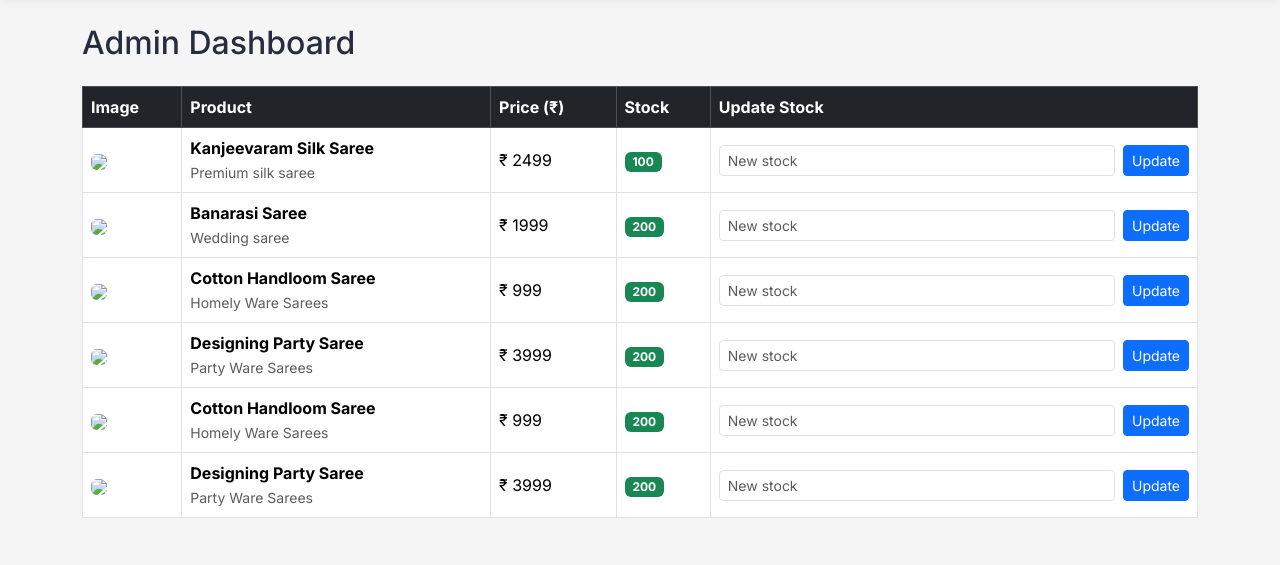
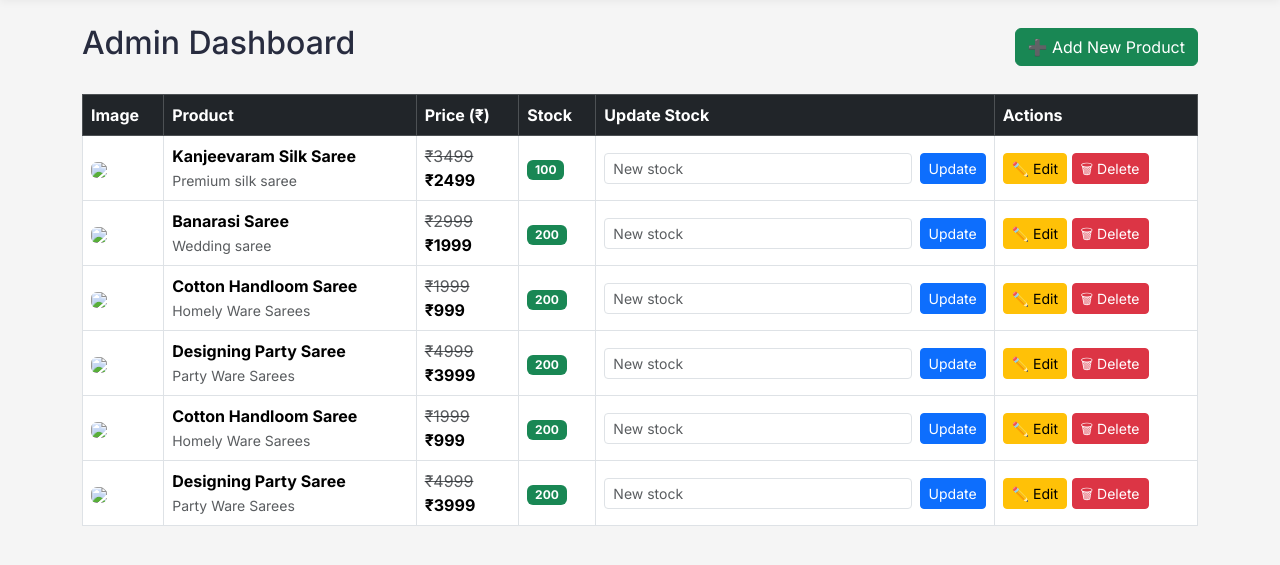
Before and after one commit to SamanuAbhinay/Rajis_Sarees_Store, a Flask app: page /admin/dashboard in a window 1280 px wide. Shown: the part 76-641 px from the top of the page. Run offline with Flask 3, Linux system fonts and the light colour scheme; a user stored in the database is signed in; data comes from the database, SQL or seed files in the repository; both versions use the stored data as it was after the commit; some libraries are stand-ins or nearby versions.

Commit message:
updated function in Admin session

```diff
--- a/app.py
+++ b/app.py
@@ -165,7 +165,7 @@
             name="Kanjeevaram Silk Saree",
             mrp=3499,
             price=2499,
-            stock=100,
+            stock=200,
             image="https://via.placeholder.com/300",
             description="Premium silk saree"
         ),
@@ -173,7 +173,7 @@
             name="Banarasi Saree",
             mrp=2999,
             price=1999,
-            stock=100,
+            stock=200,
             image="https://via.placeholder.com/300",
             description="Wedding saree"
         ),
@@ -181,7 +181,7 @@
             name="Cotton Handloom Saree",
             mrp=1999,
             price=999,
-            stock=100,
+            stock=200,
             image="https://via.placeholder.com/300",
             description="Homely Ware Sarees"
         ),
@@ -189,7 +189,7 @@
             name="Designing Party Saree",
             mrp=4999,
             price=3999,
-            stock=100,
+            stock=200,
             image="https://via.placeholder.com/300",
             description="Party Ware Sarees"
         )
@@ -289,7 +289,78 @@
         abort(403)
 
     products = Product.query.all()
-    return render_template("admin/dashboard.html", products=products)
+
+    return render_template(
+        "admin/dashboard.html",
+        products=products
+    )
+def admin_required():
+    if not current_user.is_authenticated or not current_user.is_admin:
+        abort(403)
+
+@app.route("/admin/product/add", methods=["GET", "POST"])
+@login_required
+def admin_add_product():
+    admin_required()
+
+    if request.method == "POST":
+        product = Product(
+            name=request.form["name"],
+            mrp=int(request.form["mrp"]),
+            price=int(request.form["price"]),
+            stock=int(request.form["stock"]),
+            image=request.form["image"],
+            description=request.form["description"]
+        )
+        db.session.add(product)
+        db.session.commit()
+        flash("Product added successfully")
+        return redirect(url_for("admin_dashboard"))
+
+    return render_template("admin/add_product.html")
+
+@app.route("/admin/product/edit/<int:id>", methods=["GET", "POST"])
+@login_required
+def admin_edit_product(id):
+    admin_required()
+    product = Product.query.get_or_404(id)
+
+    if request.method == "POST":
+        product.name = request.form["name"]
+        product.mrp = int(request.form["mrp"])
+        product.price = int(request.form["price"])
+        product.stock = int(request.form["stock"])
+        product.image = request.form["image"]
+        product.description = request.form["description"]
+
+        db.session.commit()
+        flash("Product updated successfully")
+        return redirect(url_for("admin_dashboard"))
+
+    return render_template("admin/edit_product.html", product=product)
+
+@app.route("/admin/product/delete/<int:id>")
+@login_required
+def admin_delete_product(id):
+    admin_required()
+    product = Product.query.get_or_404(id)
+    db.session.delete(product)
+    db.session.commit()
+    flash("Product deleted")
+    return redirect(url_for("admin_dashboard"))
+
+@app.route("/admin/update-stock/<int:id>", methods=["POST"])
+@login_required
+def admin_update_stock(id):
+    if not current_user.is_admin:
+        abort(403)
+
+    product = Product.query.get_or_404(id)
+    product.stock = int(request.form["stock"])
+    db.session.commit()
+
+    flash("Stock updated successfully")
+    return redirect(url_for("admin_dashboard"))
 
 # -------------------------------------------------
 # INIT DB
--- a/templates/admin/dashboard.html
+++ b/templates/admin/dashboard.html
@@ -1,7 +1,12 @@
 {% extends "base.html" %}
 {% block content %}
 
-<h2 class="mb-4">Admin Dashboard</h2>
+<div class="d-flex justify-content-between align-items-center mb-4">
+  <h2>Admin Dashboard</h2>
+  <a href="/admin/product/add" class="btn btn-success">
+    ➕ Add New Product
+  </a>
+</div>
 
 <div class="table-responsive">
   <table class="table table-bordered align-middle">
@@ -12,6 +17,7 @@
         <th>Price (₹)</th>
         <th>Stock</th>
         <th>Update Stock</th>
+        <th>Actions</th>
       </tr>
     </thead>
 
@@ -21,11 +27,17 @@
         <td>
           <img src="{{ product.image }}" width="70" class="rounded">
         </td>
+
         <td>
           <strong>{{ product.name }}</strong><br>
           <small class="text-muted">{{ product.description }}</small>
         </td>
-        <td>₹ {{ product.price }}</td>
+
+        <td>
+          <del class="text-muted">₹{{ product.mrp }}</del><br>
+          <strong>₹{{ product.price }}</strong>
+        </td>
+
         <td>
           {% if product.stock > 10 %}
             <span class="badge bg-success">{{ product.stock }}</span>
@@ -37,7 +49,11 @@
         </td>
 
         <td>
-          <form method="POST" action="/admin/update-stock/{{ product.id }}" class="d-flex gap-2">
+          <form
+            method="POST"
+            action="/admin/update-stock/{{ product.id }}"
+            class="d-flex gap-2"
+          >
             <input
               type="number"
               name="stock"
@@ -49,6 +65,23 @@
             <button class="btn btn-sm btn-primary">Update</button>
           </form>
         </td>
+
+        <td>
+          <a
+            href="/admin/product/edit/{{ product.id }}"
+            class="btn btn-sm btn-warning"
+          >
+            ✏️ Edit
+          </a>
+
+          <a
+            href="/admin/product/delete/{{ product.id }}"
+            class="btn btn-sm btn-danger"
+            onclick="return confirm('Delete this product?')"
+          >
+            🗑 Delete
+          </a>
+        </td>
       </tr>
       {% endfor %}
     </tbody>
```
Also changed, not shown: templates/admin/product_form.html (added, +90 -0 lines), instance/users.db.
